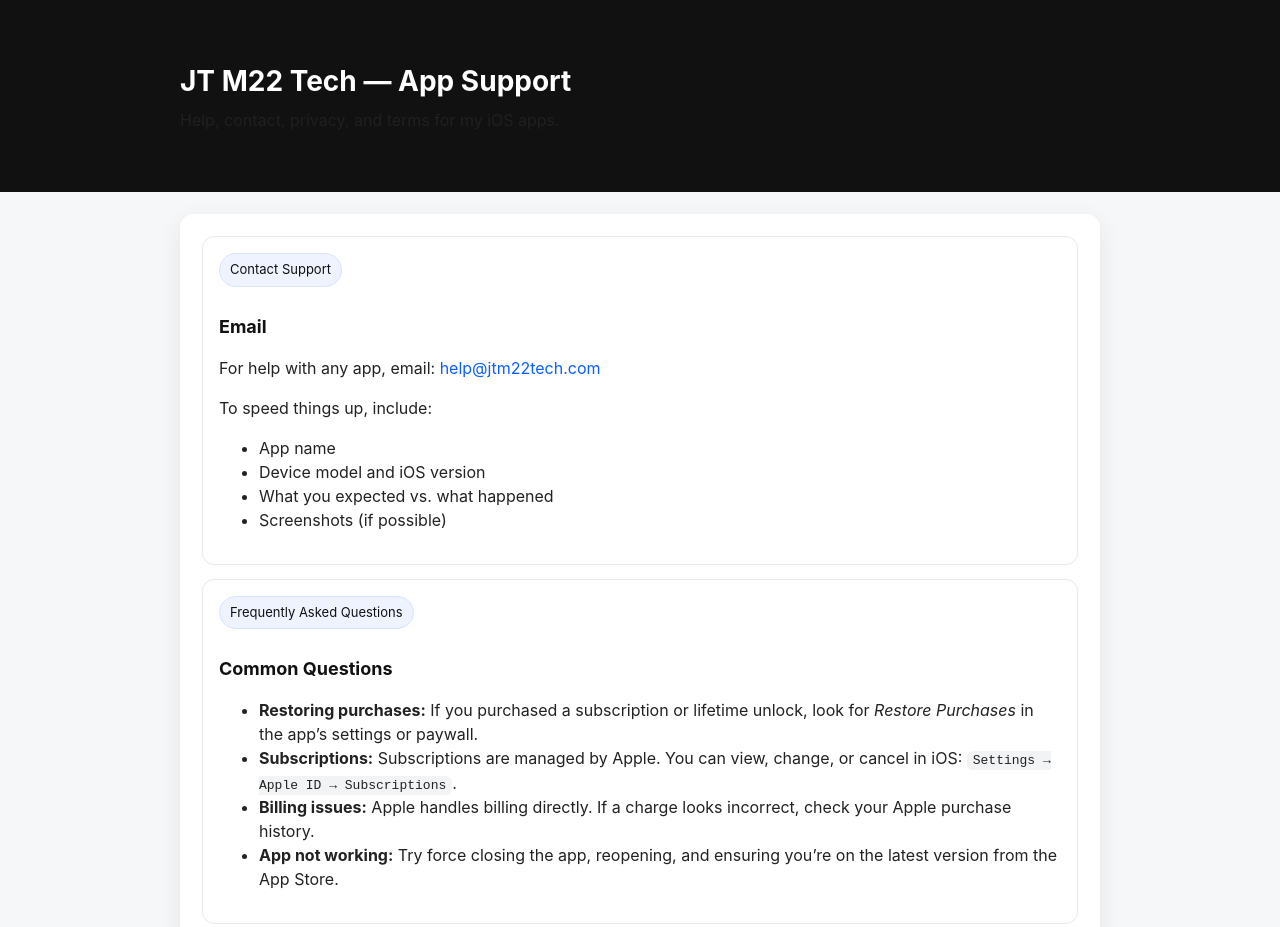
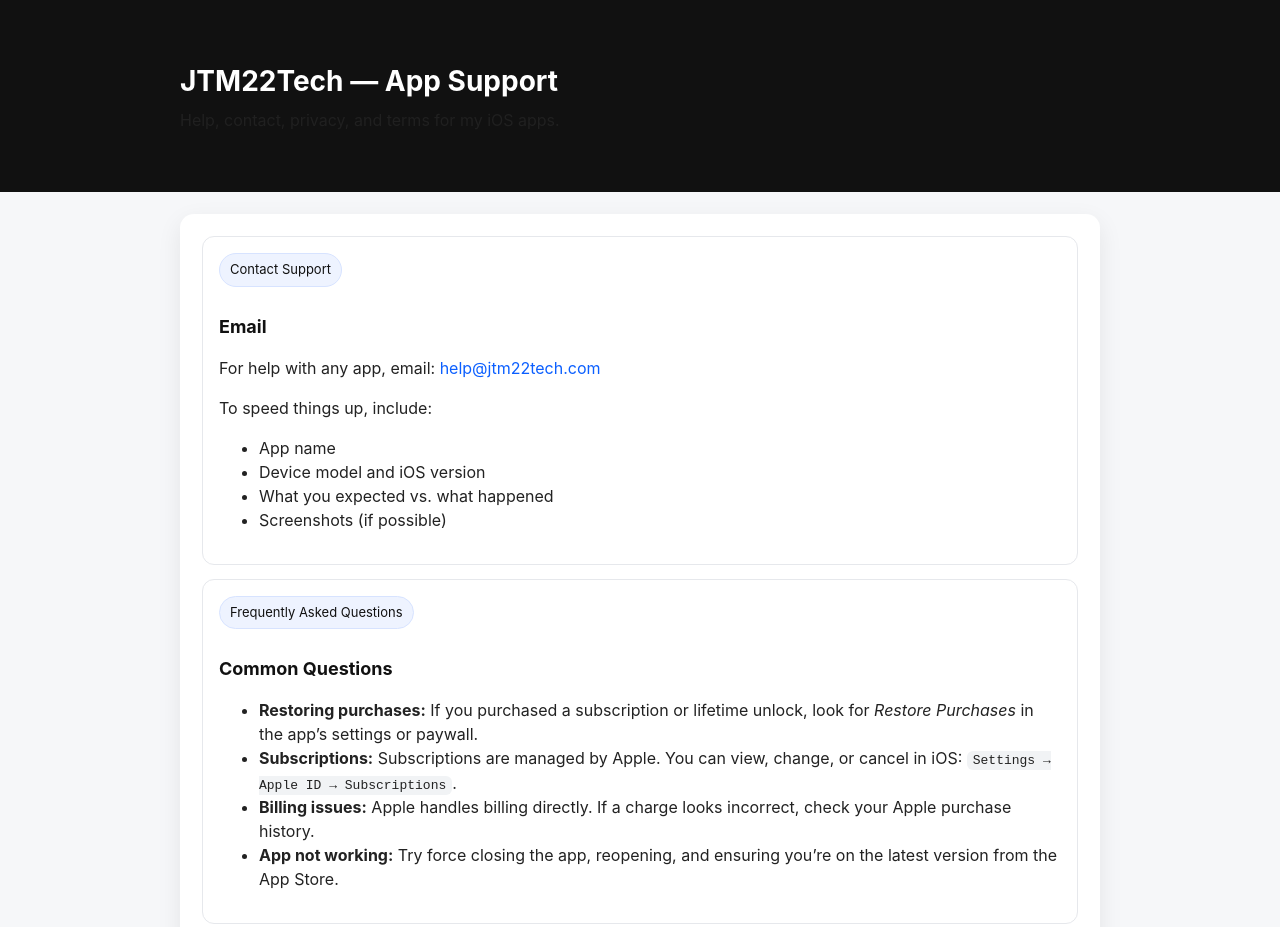
Before and after one commit to jtmrebels/app-support, a plain HTML site: page index.html in a window 1280 px wide. Shown: the top 927 px of the page. Drawn offline with Linux system fonts and the light colour scheme.

Commit message:
Update index.html

```diff
--- a/index.html
+++ b/index.html
@@ -3,8 +3,8 @@
 <head>
   <meta charset="utf-8" />
   <meta name="viewport" content="width=device-width,initial-scale=1" />
-  <title>JT M22 Tech — App Support</title>
-  <meta name="description" content="Support, privacy, and terms for JT M22 Tech apps." />
+  <title>JTM22Tech — App Support</title>
+  <meta name="description" content="Support, privacy, and terms for JTM22Tech apps." />
   <style>
     :root { --max: 920px; --pad: 22px; --radius: 14px; }
     body { margin: 0; font-family: -apple-system, BlinkMacSystemFont, "Segoe UI", Roboto, Arial, sans-serif; line-height: 1.5; color:#111; background:#f6f7f9; }
@@ -28,7 +28,7 @@
 <body>
   <header>
     <main>
-      <h1>JT M22 Tech — App Support</h1>
+      <h1>JTM22Tech — App Support</h1>
       <p>Help, contact, privacy, and terms for my iOS apps.</p>
     </main>
   </header>
```
